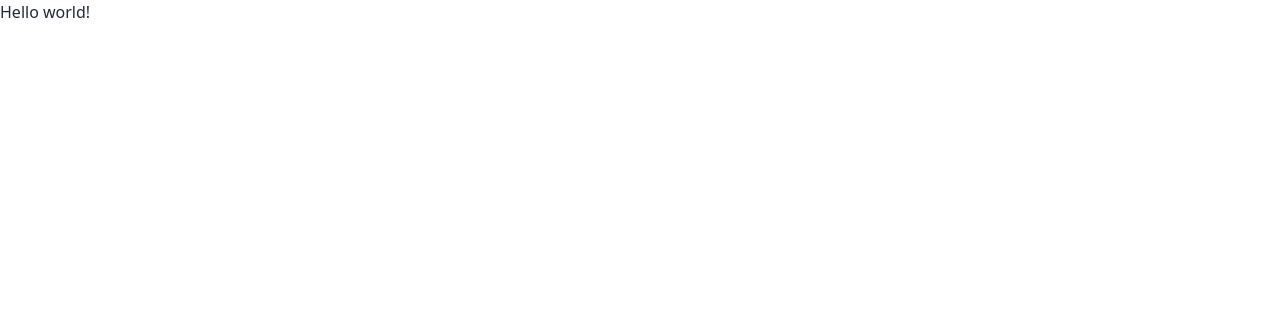
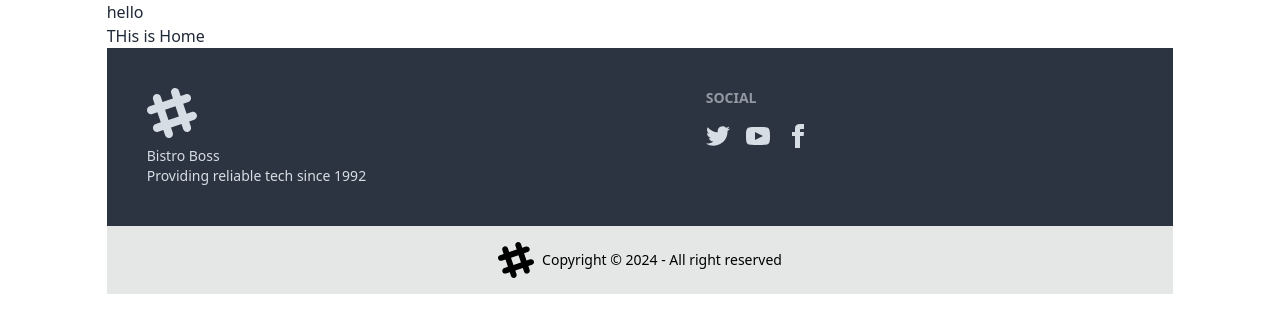
Before and after one commit to msifatsadiq/bistro-boss, a React (Vite) app: page / in a window 1280 px wide. Shown: the top 332 px of the page. Built offline with nearby package versions, Linux system fonts and the light colour scheme.

Commit message:
adding footer

```diff
--- a/package.json
+++ b/package.json
@@ -10,6 +10,7 @@
     "preview": "vite preview"
   },
   "dependencies": {
+    "flowbite-react": "^0.9.0",
     "localforage": "^1.10.0",
     "match-sorter": "^6.3.4",
     "react": "^18.2.0",
--- /dev/null
+++ b/src/Layout/Main.jsx
@@ -0,0 +1,15 @@
+import { Outlet } from "react-router-dom";
+import Footer from "../pages/Shared/Footer/Footer";
+import Navbar from "../pages/Shared/Navbar/Navbar";
+
+const Main = () => {
+    return (
+        <div>
+            <Navbar></Navbar>
+            <Outlet></Outlet>
+            <Footer></Footer>
+        </div>
+    );
+};
+
+export default Main;
--- a/src/main.jsx
+++ b/src/main.jsx
@@ -9,6 +9,8 @@
 
 ReactDOM.createRoot(document.getElementById('root')).render(
   <React.StrictMode>
-    <RouterProvider router={router} />
+    <div className='w-10/12 mx-auto'>
+      <RouterProvider router={router} />
+    </div>
   </React.StrictMode>,
 )
--- /dev/null
+++ b/src/pages/Home/Home/Home.jsx
@@ -0,0 +1,12 @@
+import Footer from "../../Shared/Footer/Footer";
+
+const Home = () => {
+    return (
+        <div>
+            <h2>THis is Home</h2>
+
+        </div>
+    );
+};
+
+export default Home;
--- /dev/null
+++ b/src/pages/Shared/Footer/Footer.jsx
@@ -0,0 +1,33 @@
+
+
+const Footer = () => {
+    return (
+        <footer>
+
+            <div className="footer p-10 bg-neutral text-neutral-content  ">
+                <aside>
+                    <svg width="50" height="50" viewBox="0 0 24 24" xmlns="http://www.w3.org/2000/svg" fillRule="evenodd" clipRule="evenodd" className="fill-current"><path d="M22.672 15.226l-2.432.811.841 2.515c.33 1.019-.209 2.127-1.23 2.456-1.15.325-2.148-.321-2.463-1.226l-.84-2.518-5.013 1.677.84 2.517c.391 1.203-.434 2.542-1.831 2.542-.88 0-1.601-.564-1.86-1.314l-.842-2.516-2.431.809c-1.135.328-2.145-.317-2.463-1.229-.329-1.018.211-2.127 1.231-2.456l2.432-.809-1.621-4.823-2.432.808c-1.355.384-2.558-.59-2.558-1.839 0-.817.509-1.582 1.327-1.846l2.433-.809-.842-2.515c-.33-1.02.211-2.129 1.232-2.458 1.02-.329 2.13.209 2.461 1.229l.842 2.515 5.011-1.677-.839-2.517c-.403-1.238.484-2.553 1.843-2.553.819 0 1.585.509 1.85 1.326l.841 2.517 2.431-.81c1.02-.33 2.131.211 2.461 1.229.332 1.018-.21 2.126-1.23 2.456l-2.433.809 1.622 4.823 2.433-.809c1.242-.401 2.557.484 2.557 1.838 0 .819-.51 1.583-1.328 1.847m-8.992-6.428l-5.01 1.675 1.619 4.828 5.011-1.674-1.62-4.829z"></path></svg>
+                    <p>Bistro Boss<br />Providing reliable tech since 1992</p>
+                </aside>
+                <nav className="">
+                    <h6 className="footer-title">Social</h6>
+                    <div className="grid grid-flow-col gap-4">
+                        <a><svg xmlns="http://www.w3.org/2000/svg" width="24" height="24" viewBox="0 0 24 24" className="fill-current"><path d="M24 4.557c-.883.392-1.832.656-2.828.775 1.017-.609 1.798-1.574 2.165-2.724-.951.564-2.005.974-3.127 1.195-.897-.957-2.178-1.555-3.594-1.555-3.179 0-5.515 2.966-4.797 6.045-4.091-.205-7.719-2.165-10.148-5.144-1.29 2.213-.669 5.108 1.523 6.574-.806-.026-1.566-.247-2.229-.616-.054 2.281 1.581 4.415 3.949 4.89-.693.188-1.452.232-2.224.084.626 1.956 2.444 3.379 4.6 3.419-2.07 1.623-4.678 2.348-7.29 2.04 2.179 1.397 4.768 2.212 7.548 2.212 9.142 0 14.307-7.721 13.995-14.646.962-.695 1.797-1.562 2.457-2.549z"></path></svg></a>
+                        <a><svg xmlns="http://www.w3.org/2000/svg" width="24" height="24" viewBox="0 0 24 24" className="fill-current"><path d="M19.615 3.184c-3.604-.246-11.631-.245-15.23 0-3.897.266-4.356 2.62-4.385 8.816.029 6.185.484 8.549 4.385 8.816 3.6.245 11.626.246 15.23 0 3.897-.266 4.356-2.62 4.385-8.816-.029-6.185-.484-8.549-4.385-8.816zm-10.615 12.816v-8l8 3.993-8 4.007z"></path></svg></a>
+                        <a><svg xmlns="http://www.w3.org/2000/svg" width="24" height="24" viewBox="0 0 24 24" className="fill-current"><path d="M9 8h-3v4h3v12h5v-12h3.642l.358-4h-4v-1.667c0-.955.192-1.333 1.115-1.333h2.885v-5h-3.808c-3.596 0-5.192 1.583-5.192 4.615v3.385z"></path></svg></a>
+                    </div>
+                </nav>
+            </div>
+            <div className="footer items-center footer-center bg-base-300 p-4 text-black  ">
+                <aside className="items-center grid-flow-col">
+                    <svg width="36" height="36" viewBox="0 0 24 24" xmlns="http://www.w3.org/2000/svg" fillRule="evenodd" clipRule="evenodd" className="fill-current"><path d="M22.672 15.226l-2.432.811.841 2.515c.33 1.019-.209 2.127-1.23 2.456-1.15.325-2.148-.321-2.463-1.226l-.84-2.518-5.013 1.677.84 2.517c.391 1.203-.434 2.542-1.831 2.542-.88 0-1.601-.564-1.86-1.314l-.842-2.516-2.431.809c-1.135.328-2.145-.317-2.463-1.229-.329-1.018.211-2.127 1.231-2.456l2.432-.809-1.621-4.823-2.432.808c-1.355.384-2.558-.59-2.558-1.839 0-.817.509-1.582 1.327-1.846l2.433-.809-.842-2.515c-.33-1.02.211-2.129 1.232-2.458 1.02-.329 2.13.209 2.461 1.229l.842 2.515 5.011-1.677-.839-2.517c-.403-1.238.484-2.553 1.843-2.553.819 0 1.585.509 1.85 1.326l.841 2.517 2.431-.81c1.02-.33 2.131.211 2.461 1.229.332 1.018-.21 2.126-1.23 2.456l-2.433.809 1.622 4.823 2.433-.809c1.242-.401 2.557.484 2.557 1.838 0 .819-.51 1.583-1.328 1.847m-8.992-6.428l-5.01 1.675 1.619 4.828 5.011-1.674-1.62-4.829z"></path></svg>
+                    <p>Copyright © 2024 - All right reserved</p>
+                </aside>
+
+            </div>
+
+        </footer>
+    );
+};
+
+export default Footer;
--- /dev/null
+++ b/src/pages/Shared/Navbar/Navbar.jsx
@@ -0,0 +1,11 @@
+import React from 'react';
+
+const Navbar = () => {
+    return (
+        <div>
+            hello
+        </div>
+    );
+};
+
+export default Navbar;
```
Also changed, not shown: src/Routes/Routes.jsx (+9 -1 lines), 1 other file (tests, documents, lock files or other folders).
